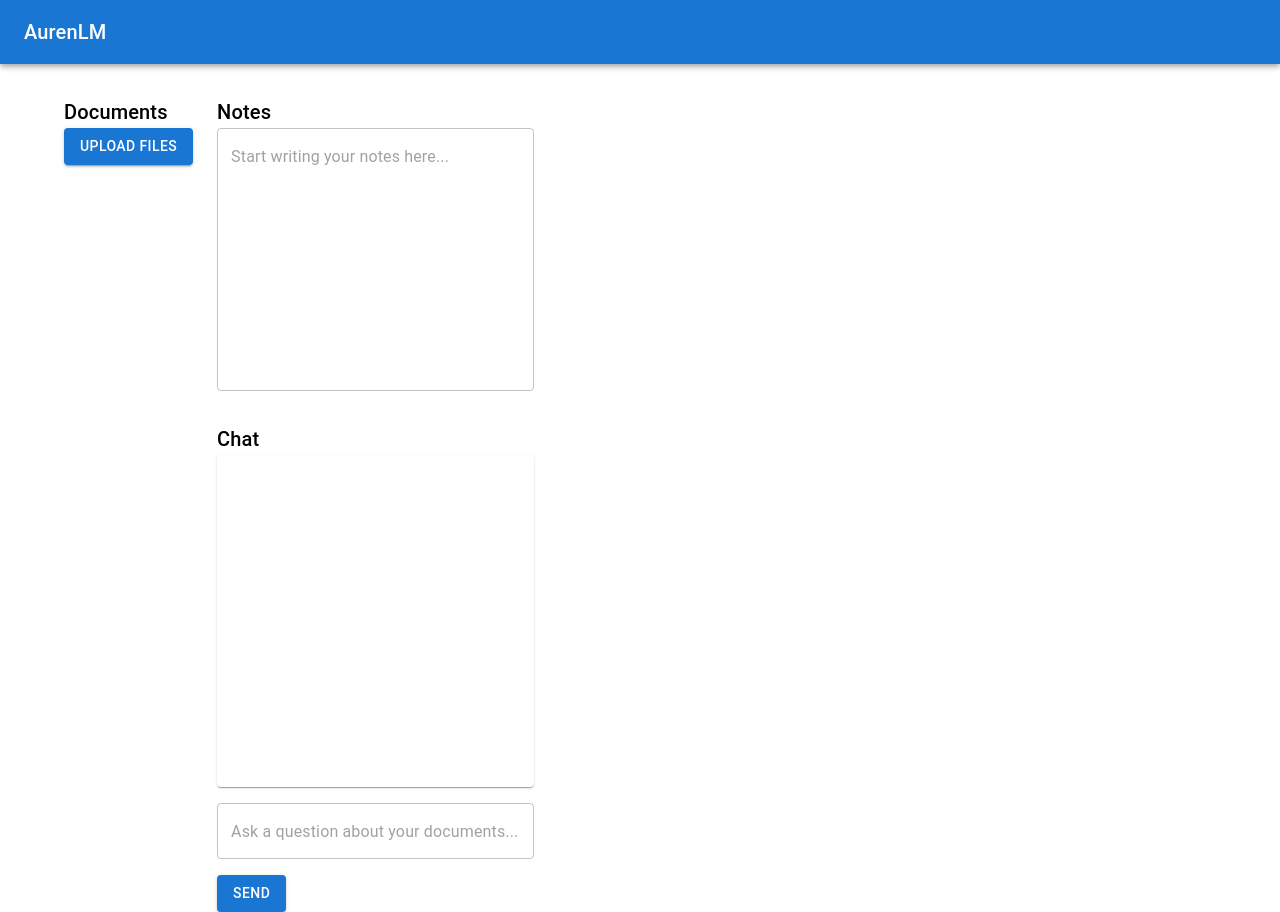
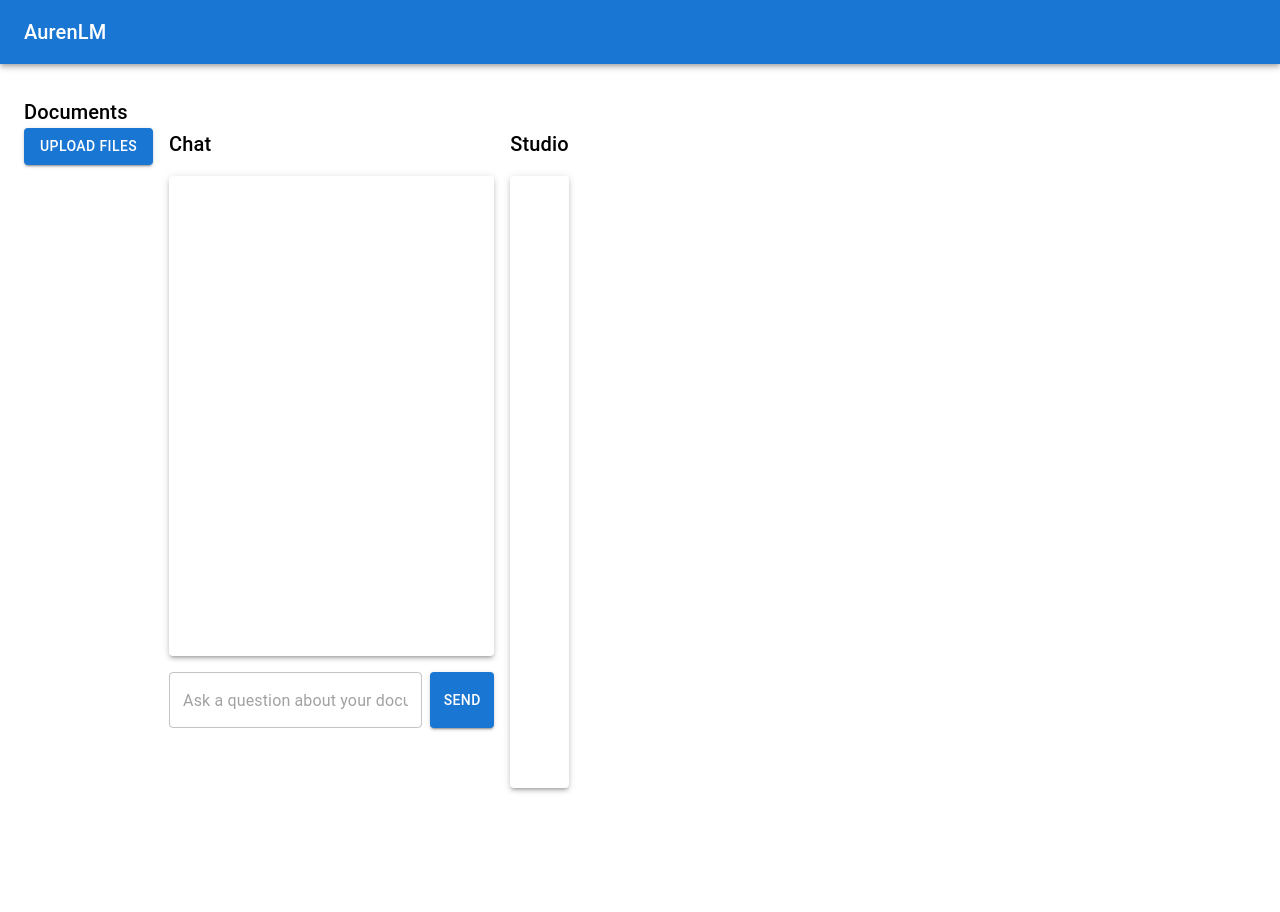
Before and after one commit to jerrygoodboi/aurenlm, a React (Create React App) app: page / in a window 1280 px wide. After the commit the page ends 800 px from the top, so only its background shows below. Built offline with nearby package versions, Linux system fonts and the light colour scheme.

Commit message:
looks llike nlm

```diff
--- a/src/App.js
+++ b/src/App.js
@@ -1,14 +1,14 @@
 import React, { useState } from 'react';
 import { AppBar, Toolbar, Typography, Container, Grid } from '@mui/material';
 import DocumentList from './components/DocumentList';
-import NoteEditor from './components/NoteEditor';
 import Chat from './components/Chat';
+import Studio from './components/Studio';
 
 function App() {
-  const [chatContext, setChatContext] = useState(null); // { fullText: string, initialPrompt: string }
+  const [chatContext, setChatContext] = useState(null);
 
   const handleMainPointClick = (fullText, mainPoint) => {
-    setChatContext({ fullText: fullText, initialPrompt: `Regarding the following document, what more can you tell me about: ${mainPoint}\n\nDocument Content:\n${fullText}` });
+    setChatContext({ fullText: fullText, contextPrompt: mainPoint });
   };
 
   return (
@@ -20,18 +20,20 @@ function App() {
           </Typography>
         </Toolbar>
       </AppBar>
-      <Container style={{ marginTop: '2rem' }}>
-        <Grid container spacing={3}>
-          <Grid item xs={4}>
+      <Container maxWidth="xl" style={{ marginTop: '2rem' }}>
+        <Grid container spacing={2}>
+          <Grid item xs={3}>
             <DocumentList onMainPointClick={handleMainPointClick} />
           </Grid>
-          <Grid item xs={8}>
-            <NoteEditor />
+          <Grid item xs={6}>
             {chatContext ? (
-              <Chat initialPrompt={chatContext.initialPrompt} pdfContent={chatContext.fullText} />
+              <Chat key={chatContext.fullText + chatContext.contextPrompt} contextPrompt={chatContext.contextPrompt} pdfContent={chatContext.fullText} />
             ) : (
               <Chat /> // Render default chat if no specific context
             )}
+          </Grid>
+          <Grid item xs={3}>
+            <Studio />
           </Grid>
         </Grid>
       </Container>
--- a/src/components/Chat.js
+++ b/src/components/Chat.js
@@ -1,86 +1,106 @@
-import React, { useState, useEffect, useCallback } from 'react';
-import { Typography, TextField, Button, Paper } from '@mui/material';
+import React, { useState, useEffect } from 'react';
+import { Typography, TextField, Button, Paper, Box } from '@mui/material';
 import axios from 'axios';
 
-function Chat({ initialPrompt, pdfContent }) {
+const systemPrompt = "This is a conversation between User and remmacs, a friendly chatbot. remmacs is helpful, kind, honest, good at writing, and never fails to answer any requests immediately and with precision and remmacs replies within one sentence. ";
+
+function Chat({ contextPrompt, pdfContent }) {
   const [messages, setMessages] = useState([]);
   const [input, setInput] = useState('');
-  const [conversation, setConversation] = useState('');
+  const [conversation, setConversation] = useState(systemPrompt);
 
+  // State to hold the context for the entire session
+  const [sessionPdfContent, setSessionPdfContent] = useState('');
+  const [sessionContextPrompt, setSessionContextPrompt] = useState('');
+
+  // This effect just sets up the context for a new chat session.
   useEffect(() => {
-    if (initialPrompt && pdfContent) {
-      // Clear previous messages and set initial prompt
-      setMessages([{ text: initialPrompt, sender: 'user' }]);
-      setConversation(`User: ${initialPrompt}\nremmacs: `);
-      // Automatically send the initial prompt to the AI
-      handleSend(initialPrompt, pdfContent);
+    // When a new context is passed, reset the chat.
+    setMessages([]);
+    setConversation(systemPrompt);
+    setInput(''); // Clear input field
+    setSessionPdfContent(pdfContent || '');
+    setSessionContextPrompt(contextPrompt || '');
+  }, [contextPrompt, pdfContent]);
+
+  const handleSend = async () => {
+    if (input.trim() === '') return;
+
+    const userMessage = { text: input, sender: 'user' };
+    setMessages(prevMessages => [...prevMessages, userMessage]);
+    setInput('');
+
+    let promptForBackend;
+    const isFirstMessage = messages.length === 0;
+    let newConversation = conversation;
+
+    // If it's the first message AND we have a context prompt from the document list
+    if (isFirstMessage && sessionContextPrompt) {
+      promptForBackend = `Regarding the main point "${sessionContextPrompt}", my question is: ${input}`;
+      newConversation = conversation + `User: ${promptForBackend}\nremmacs: `;
     } else {
-      // Clear chat if no initial context
-      setMessages([]);
-      setConversation('');
-    }
-  }, [initialPrompt, pdfContent]); // Re-run when initialPrompt or pdfContent changes
-
-  const handleSend = useCallback(async (promptToSend = input, content = '') => {
-    console.log('Type of promptToSend:', typeof promptToSend);
-    console.log('Value of promptToSend:', promptToSend);
-    if (String(promptToSend).trim() !== '') {
-      const userMessage = { text: promptToSend, sender: 'user' };
-      // Only add to messages if it's not the initial prompt being sent automatically
-      if (!initialPrompt || promptToSend !== initialPrompt) {
-        setMessages(prevMessages => [...prevMessages, userMessage]);
+      // For subsequent messages, just append the user's input
+      promptForBackend = conversation + `User: ${input}\nremmacs: `;
+      newConversation = promptForBackend;
     }
 
-      let currentConversation;
-      if (initialPrompt && promptToSend === initialPrompt) { // This is the initial prompt from useEffect
-        currentConversation = `User: ${promptToSend}\nremmacs: `;
-      } else { // Subsequent user input
-        currentConversation = conversation + `User: ${promptToSend}\nremmacs: `;
-      }
-
-      setConversation(currentConversation);
-      setInput('');
+    setConversation(newConversation);
 
     try {
       const response = await axios.post(
-          'http://localhost:5000/local_completion', // Now using Python backend for local LLM chat
+        'http://localhost:5000/local_completion',
         {
-            prompt: currentConversation,
-            pdfContent: content // Pass PDF content if available
+          prompt: newConversation, // Use the updated conversation
+          pdfContent: sessionPdfContent
         },
         {
-            headers: {
-              'Content-Type': 'application/json',
-            },
+          headers: { 'Content-Type': 'application/json' },
         }
       );
 
       if (response.data && response.data.content) {
         const aiMessage = { text: response.data.content, sender: 'ai' };
-          setMessages(prevMessages => [...prevMessages, aiMessage]);
-          setConversation(currentConversation + response.data.content + '\n');
+        setMessages(prev => [...prev, aiMessage]);
+        setConversation(prev => prev + response.data.content + '\n');
       } else {
         const errorMessage = { text: 'No response from the server.', sender: 'ai' };
-          setMessages(prevMessages => [...prevMessages, errorMessage]);
+        setMessages(prev => [...prev, errorMessage]);
       }
     } catch (error) {
       console.error('Error fetching AI response:', error);
       const errorMessage = { text: 'Error getting response from AI.', sender: 'ai' };
-        setMessages(prevMessages => [...prevMessages, errorMessage]);
+      setMessages(prev => [...prev, errorMessage]);
     }
-    }
-  }, [conversation, initialPrompt, setMessages, setInput]); // Add dependencies
+  };
 
   return (
-    <div style={{ marginTop: '2rem' }}>
-      <Typography variant="h6">Chat</Typography>
-      <Paper style={{ height: '300px', overflowY: 'auto', padding: '1rem', marginBottom: '1rem' }}>
+    <Box sx={{ marginTop: '2rem', display: 'flex', flexDirection: 'column', height: 'calc(100vh - 200px)' }}>
+      <Typography variant="h6" sx={{ mb: 2 }}>Chat</Typography>
+      <Paper elevation={3} sx={{ flexGrow: 1, overflowY: 'auto', p: 2, mb: 2 }}>
         {messages.map((message, index) => (
-          <div key={index} style={{ textAlign: message.sender === 'user' ? 'right' : 'left', marginBottom: '0.5rem' }}>
+          <Box
+            key={index}
+            sx={{
+              display: 'flex',
+              justifyContent: message.sender === 'user' ? 'flex-end' : 'flex-start',
+              mb: 2,
+            }}
+          >
+            <Paper
+              variant="outlined"
+              sx={{
+                p: 1.5,
+                backgroundColor: message.sender === 'user' ? 'primary.light' : 'grey.200',
+                borderRadius: '10px',
+                maxWidth: '70%',
+              }}
+            >
               <Typography variant="body1">{message.text}</Typography>
-          </div>
+            </Paper>
+          </Box>
         ))}
       </Paper>
+      <Box sx={{ display: 'flex' }}>
         <TextField
           fullWidth
           variant="outlined"
@@ -89,10 +109,11 @@ function Chat({ initialPrompt, pdfContent }) {
           onChange={(e) => setInput(e.target.value)}
           onKeyPress={(e) => e.key === 'Enter' && handleSend()}
         />
-      <Button variant="contained" color="primary" onClick={handleSend} style={{ marginTop: '1rem' }}>
+        <Button variant="contained" color="primary" onClick={handleSend} sx={{ ml: 1 }}>
           Send
         </Button>
-    </div>
+      </Box>
+    </Box>
   );
 }
 
--- a/src/components/NoteEditor.js
+++ /dev/null
@@ -1,19 +0,0 @@
-import React from 'react';
-import { Typography, TextField } from '@mui/material';
-
-function NoteEditor() {
-  return (
-    <div>
-      <Typography variant="h6">Notes</Typography>
-      <TextField
-        multiline
-        rows={10}
-        fullWidth
-        variant="outlined"
-        placeholder="Start writing your notes here..."
-      />
-    </div>
-  );
-}
-
-export default NoteEditor;
--- /dev/null
+++ b/src/components/Studio.js
@@ -0,0 +1,15 @@
+import React from 'react';
+import { Paper, Typography, Box } from '@mui/material';
+
+function Studio() {
+  return (
+    <Box sx={{ marginTop: '2rem', display: 'flex', flexDirection: 'column', height: 'calc(100vh - 140px)' }}>
+      <Typography variant="h6" sx={{ mb: 2 }}>Studio</Typography>
+      <Paper elevation={3} sx={{ flexGrow: 1, p: 2 }}>
+        {/* Content for the Studio panel can be added here in the future. */}
+      </Paper>
+    </Box>
+  );
+}
+
+export default Studio;
```
Also changed, not shown: 1 other file (tests, documents, lock files or other folders). Lines whose indentation alone changed are shown as unchanged.
